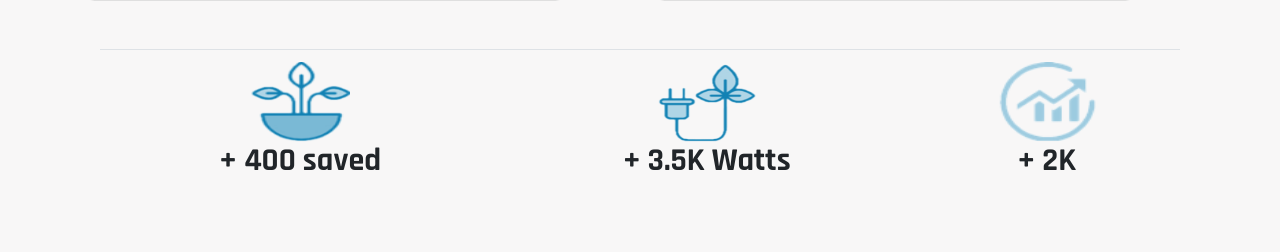
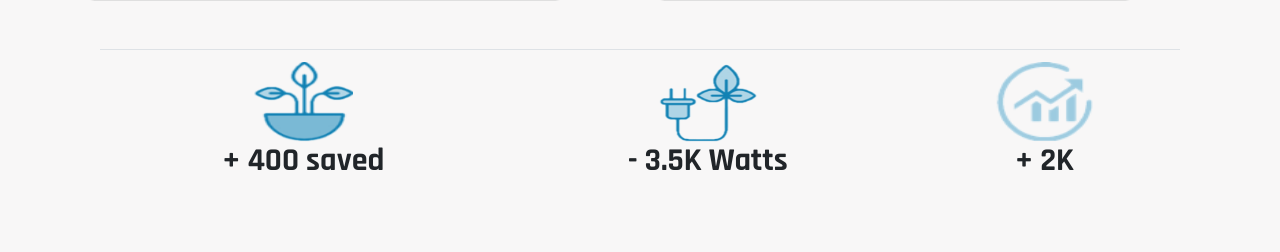
Before and after one commit to jmonto98/uPark, a Django app: page / in a window 1280 px wide. Shown: the part 465-717 px from the top of the page. Run offline with Django 5.2, Linux system fonts and the light colour scheme; data comes from the database, SQL or seed files in the repository; lists and menus that the app fills with data are empty; some libraries are stand-ins or nearby versions.

Commit message:
indicators

```diff
--- a/accounts/templates/main.html
+++ b/accounts/templates/main.html
@@ -174,7 +174,7 @@
         <table class="table table-query" >
             <tr>
               <th scope="col" style="text-align:center"><img src="{% static 'images/paper.png' %}" width="100" height="80" ><br><h2><b>+ 400 saved </b></h2></th>
-              <th scope="col" style="text-align:center"><img src="{% static 'images/energy.png' %}" width="100" height="80" ><br><h2><b>+ 3.5K Watts </b></h2></th>
+              <th scope="col" style="text-align:center"><img src="{% static 'images/energy.png' %}" width="100" height="80" ><br><h2><b>- 3.5K Watts </b></h2></th>
               <th scope="col" style="text-align:center"><img src="{% static 'images/money.png' %}" width="100" height="80" ><br><h2><b>+ 2K </b></h2></th>
             </tr>
         </table>
```
